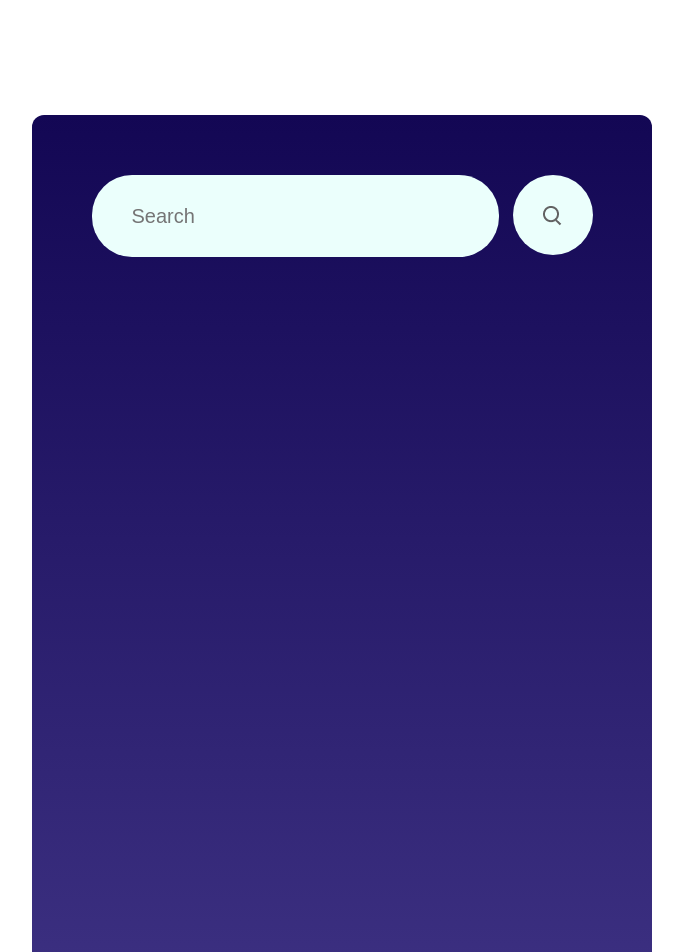
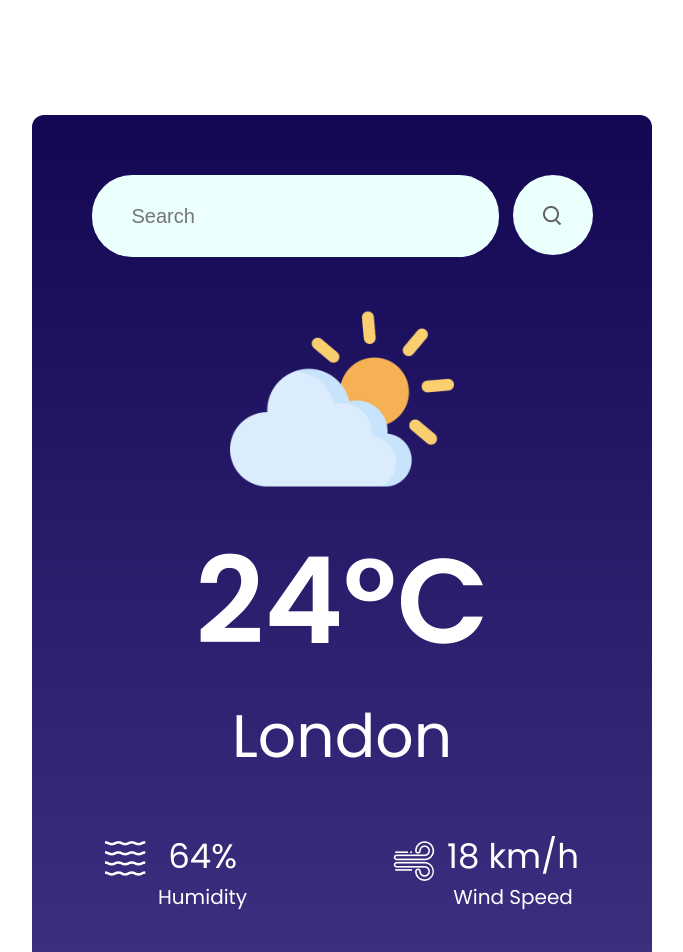
Before and after one commit to randilt/Weather-App, a React (Vite) app: page / in a window 1280 px wide. Shown: the top 952 px of the page, without its empty margins (298-981 px from the left). Built offline with nearby package versions, Linux system fonts and the light colour scheme.

Commit message:
Complete the design

```diff
--- a/src/components/weatherApp/WeatherApp.css
+++ b/src/components/weatherApp/WeatherApp.css
@@ -1,8 +1,12 @@
+@import url("https://fonts.googleapis.com/css2?family=Poppins:ital,wght@0,400;0,500;0,600;1,300&display=swap");
+
 .container {
   width: 620px;
   height: 850px;
+  font-family: serif;
   margin: auto;
   margin-top: 75px;
+  font-family: "Poppins", sans-serif;
   border-radius: 12px;
   background-image: linear-gradient(180deg, #130754 0%, #3b2f80 100%);
 }
@@ -36,3 +40,45 @@
   border-radius: 50%;
   cursor: pointer;
 }
+.weather-image {
+  margin-top: 30px;
+  display: flex;
+  justify-content: center;
+}
+.weather-temp {
+  display: flex;
+  justify-content: center;
+  color: white;
+  font-size: 120px;
+  font-weight: 600;
+}
+.weather-location {
+  display: flex;
+  justify-content: center;
+  color: white;
+  font-size: 60px;
+  font-weight: 400;
+}
+.data-container {
+  margin-top: 50px;
+  color: white;
+  display: flex;
+  justify-content: center;
+}
+.element {
+  margin: auto;
+  display: flex;
+  align-items: flex-start;
+  gap: 12px;
+}
+.data {
+  font-size: 34px;
+  font-weight: 400;
+}
+.text {
+  font-size: 20px;
+  font-weight: 400;
+}
+.icon {
+  margin-top: 10px;
+}
--- a/src/components/weatherApp/WeatherApp.jsx
+++ b/src/components/weatherApp/WeatherApp.jsx
@@ -17,6 +17,27 @@ const WeatherApp = () => {
           <img src={searchIcon} alt="" />
         </div>
       </div>
+      <div className="weather-image">
+        <img src={cloudIcon} alt="" />
+      </div>
+      <div className="weather-temp">24&deg;C</div>
+      <div className="weather-location">London</div>
+      <div className="data-container">
+        <div className="element">
+          <img src={humidityIcon} alt="" className="icon" />
+          <div className="data">
+            <div className="humidity-percentage">64%</div>
+            <div className="text">Humidity</div>
+          </div>
+        </div>
+        <div className="element">
+          <img src={windIcon} alt="" className="icon" />
+          <div className="data">
+            <div className="humidity-percentage">18 km/h</div>
+            <div className="text">Wind Speed</div>
+          </div>
+        </div>
+      </div>
     </div>
   );
 };
```
